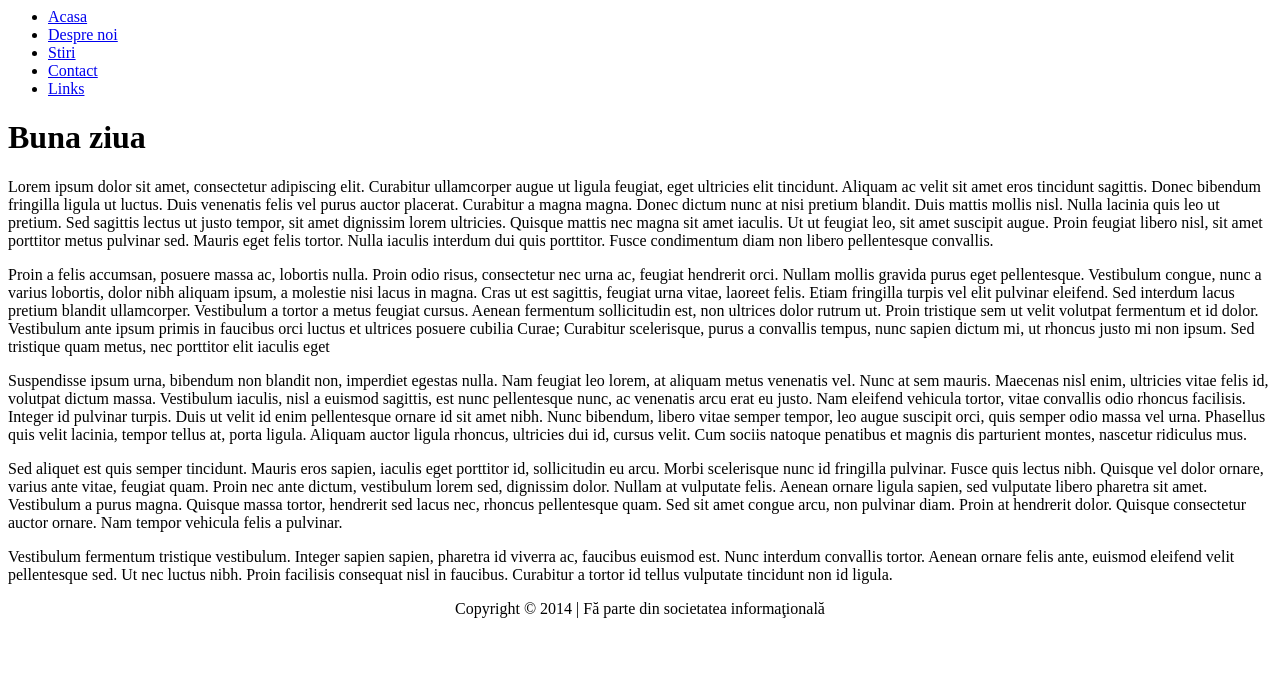
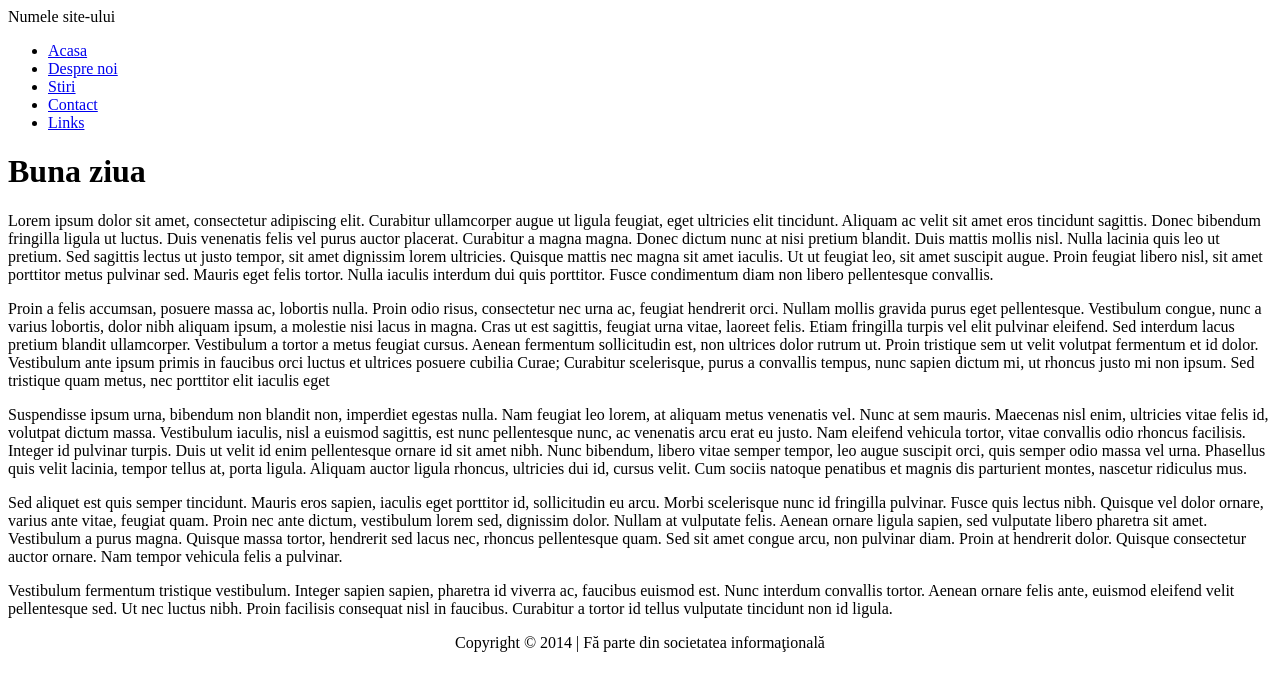
Before and after one commit to bonoDn/rep1, a plain HTML site: page index.html in a window 1280 px wide. Drawn offline with Linux system fonts and the light colour scheme.

Commit message:
Update index.html

```diff
--- a/index.html
+++ b/index.html
@@ -4,6 +4,9 @@
 </head>
 <body>
 <div id="tot">
+<div id="header">
+		<div class="titlu_cap"> Numele site-ului</div>
+	</div>
 	<div id="header">
 	</div>
 	<div id="menu">
```
